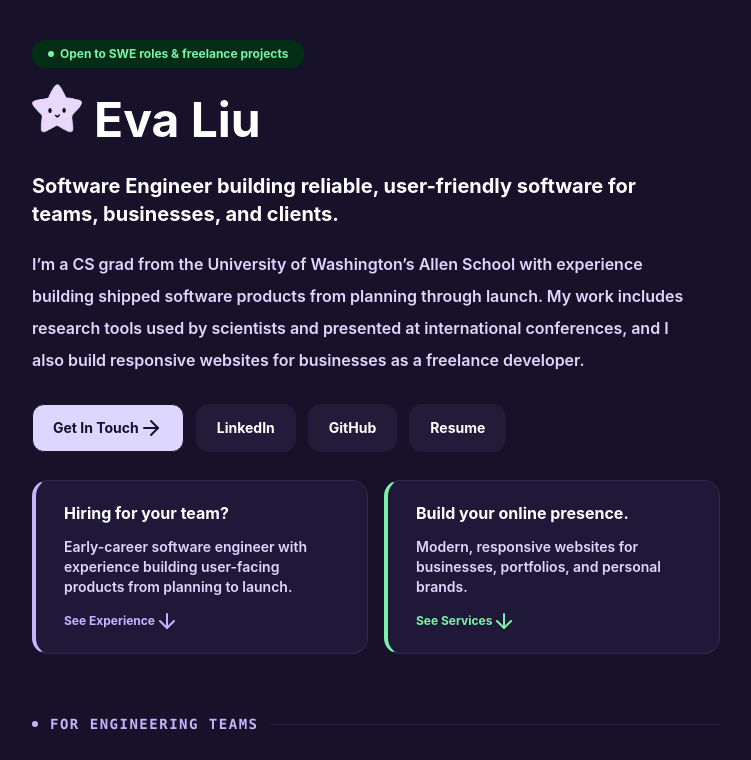
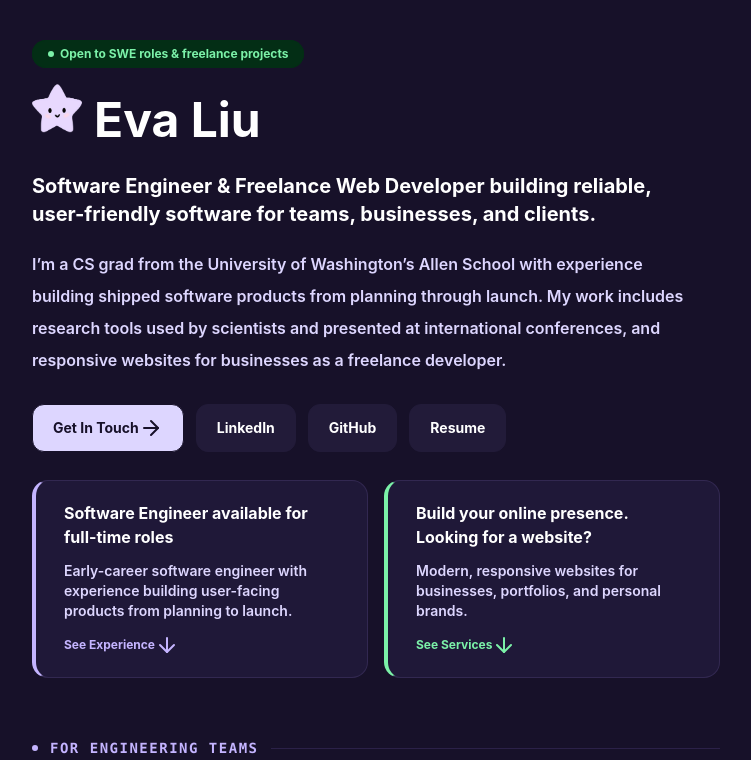
Before and after one commit to evaxliu/personal-website, a Next.js app: page / in a window 1280 px wide. Shown: the top 760 px of the page, without its empty margins (264-1015 px from the left). Built offline with nearby package versions, Linux system fonts and the light colour scheme.

Commit message:
reword for SEO

```diff
--- a/src/app/website-sections/Landing.tsx
+++ b/src/app/website-sections/Landing.tsx
@@ -29,18 +29,18 @@ export default function Landing() {
           className="animate-bounce"
         />
 
-        <h1 className="text-5xl text-white font-bold">
+        <p className="text-5xl text-white font-bold">
           Eva Liu
-        </h1>
+        </p>
       </div>
 
       <div className="flex flex-col gap-5 max-w-2xl">
-        <p className="text-xl text-white font-bold">
-          Software Engineer building reliable, user-friendly software for teams, businesses, and clients.
-        </p>
+        <h1 className="text-xl text-white font-bold">
+          Software Engineer & Freelance Web Developer building reliable, user-friendly software for teams, businesses, and clients.
+        </h1>
 
         <p className="text-md leading-8 text-violet-200 font-semibold">
-          I’m a CS grad from the University of Washington’s Allen School with experience building shipped software products from planning through launch. My work includes research tools used by scientists and presented at international conferences, and I also build responsive websites for businesses as a freelance developer.
+          I’m a CS grad from the University of Washington’s Allen School with experience building shipped software products from planning through launch. My work includes research tools used by scientists and presented at international conferences, and responsive websites for businesses as a freelance developer.
         </p>
       </div>
 
@@ -54,7 +54,7 @@ export default function Landing() {
 
       <div className="grid grid-cols-1 md:grid-cols-2 gap-4">
         <NavCard
-          title={"Hiring for your team?"}
+          title={"Software Engineer available for full-time roles"}
           description={"Early-career software engineer with experience building user-facing products from planning to launch."}
           link={"See Experience"}
           url={"engineering"}
@@ -62,7 +62,7 @@ export default function Landing() {
         />
 
         <NavCard
-          title={"Build your online presence."}
+          title={"Build your online presence. Looking for a website?"}
           description={"Modern, responsive websites for businesses, portfolios, and personal brands."}
           link={"See Services"}
           url={"freelance"}
```
